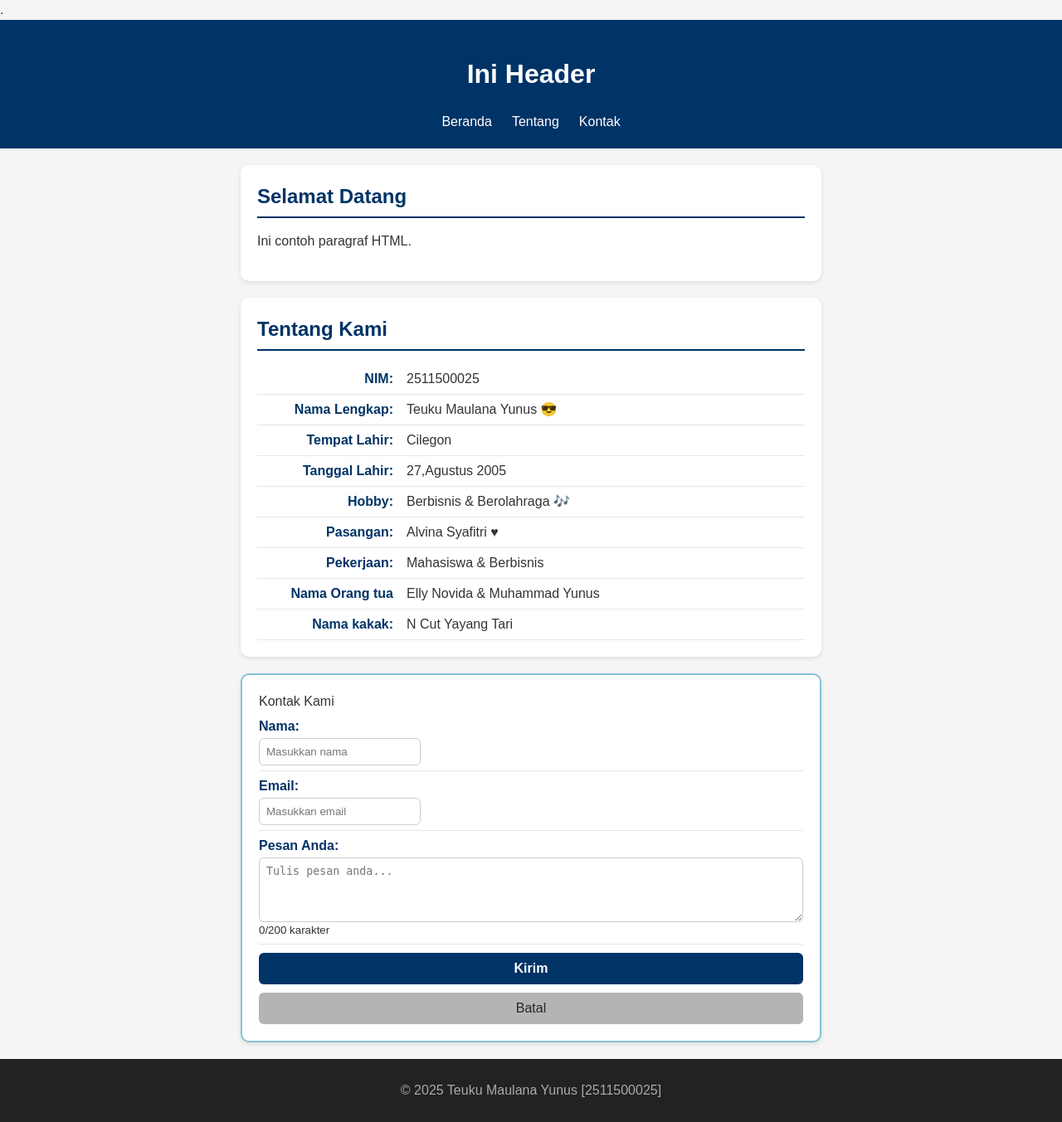
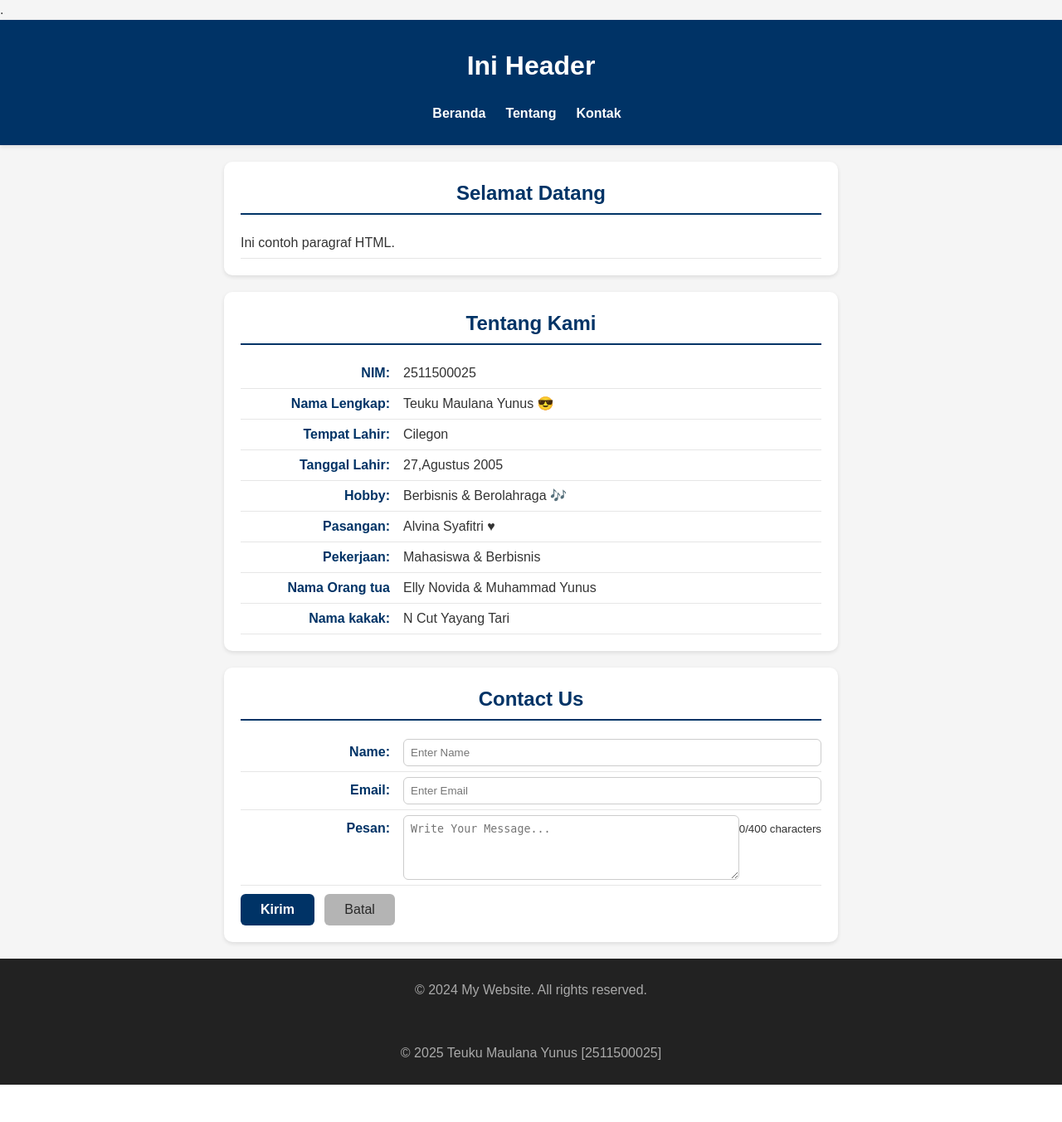
Before and after one commit to teukumaulanayunus-droid/2511500025-PWD-TI1A-25260, a PHP site: page /pertemuan-05/index.html in a window 1280 px wide. Shown: the whole page at 83% size. After the commit the page ends 1308 px from the top, so only its background shows below. Run offline with PHP 8.4, Linux system fonts and the light colour scheme.

Commit message:
styling selector ID #contact input,#contact textarea

```diff
--- a/pertemuan-05/index.html
+++ b/pertemuan-05/index.html
@@ -39,26 +39,32 @@
             <P><strong>Nama Orang tua</strong> Elly Novida & Muhammad Yunus</P>
             <P><strong>Nama kakak:</strong>N Cut Yayang Tari</p>
         </section>
-        <section id="contact" <h2>Kontak Kami</h2>
-            <form action="" method="GET">
-                <form action="" method="GET">
-                    <label for="txtNama"><span>Nama:</span>
-                        <input type="text" id="txtNama" name="txtNama" placeholder="Masukkan nama" required
-                            autocomplete="name">
+        <section id="contact">
+            <h2>Contact Us</h2>
+            <form action="" method="get">
+                <label for="txtNama"><span>Name:</span>
+                    <input type="text" id="txtNama" name="txtNama" placeholder="Enter Name" autocomplete="name">
                 </label>
                 <label for="txtEmail"><span>Email:</span>
-                        <input type="email" id="txtEmail" name="txtEmail" placeholder="Masukkan email" required
-                            autocomplete="email">
+                    <input type="email" id="txtEmail" name="txtEmail" placeholder="Enter Email" autocomplete="email">
                 </label>
-                    <label for="txtPesan"><span>Pesan Anda:</span>
-                        <textarea id="txtPesan" name="txtPesan" rows="4" placeholder="Tulis pesan anda..."
-                            required></textarea>
-                        <small id="charCount">0/200 karakter</small>
+                <label for="txtPesan"><span>Pesan:</span>
+                    <textarea id="txtPesan" maxlength="400" name="txtPesan" rows="4"
+                        placeholder="Write Your Message..."></textarea>
+                    <small id="charCount">0/400 characters</small>
                 </label>
                 <button type="submit">Kirim</button>
                 <button type="reset">Batal</button>
             </form>
         </section>
+    </main>
+    <footer>
+        <p>&copy; 2024 My Website. All rights reserved.</p>
+    </footer>
+    <script src="script.js"></script>
+</body>
+
+</html>
 </main>
 <footer>
     <p>&copy; 2025 Teuku Maulana Yunus [2511500025]</p>
--- a/pertemuan-05/style.css
+++ b/pertemuan-05/style.css
@@ -1,33 +1,38 @@
-* {
-    box-sizing: border-box;
+html {
+    scroll-behavior: smooth;
 }
 
 body {
     margin: 0;
-    font-family: Arial, Helvetica, sans-serif;
-    background: #f5f5f5;
+    font-family: Arial, sans-serif;
+    background-color: #f5f5f5;
     color: #333;
     line-height: 1.5;
 }
 
+header h1 {
+    color: #ffffff;
+}
+
 header {
-    background: #003366;
-    color: #fff;
-    padding: 20px;
+    background-color: #003366;
+    padding: 10px 0;
     text-align: center;
+    box-shadow: 0 2px 5px rgba(0, 0, 0, 0.1);
 }
 
 header ul {
+    list-style: none;
     display: flex;
     justify-content: center;
-    list-style: none;
     padding: 0;
-    margin: 10px 0 0;
+    margin-right: 10px;
 }
 
 header li a {
-    color: #fff;
     text-decoration: none;
+    color: #ffffff;
+    font-weight: 600;
     padding: 6px 12px;
 }
 
@@ -49,8 +54,19 @@ header li a:active {
     transform: translateY(1px);
 }
 
-#about {
-    background-color: #a0d8e8;
+.menu-toggle {
+    display: none;
+    font-size: 28px;
+    background: none;
+    border: none;
+    color: #fff;
+    cursor: pointer;
+}
+
+#home,
+#about,
+#contact {
+    background-color: #ffffff;
     border-radius: 10px;
     padding: 20px;
     max-width: 700px;
@@ -58,16 +74,20 @@ header li a:active {
     box-shadow: 0 2px 5px rgba(0, 0, 0, 0.1);
 }
 
-#about h2 {
+#home h2,
+#about h2,
+#contact h2 {
     color: #003366;
+    margin-top: 0;
+    padding-bottom: 6px;
     border-bottom: 2px solid #003366;
-    padding-bottom: 6px;
-    margin-top: 0;
+    text-align: center;
     margin-bottom: 16px;
-
 }
 
-#about p {
+#home p,
+#about p,
+#contact label {
     display: flex;
     justify-content: flex-start;
     align-items: baseline;
@@ -76,60 +96,7 @@ header li a:active {
     border-bottom: 1px solid #e6e6e6;
 }
 
-#about strong {
-    min-width: 180px;
-    color: #003366;
-    font-weight: 600;
-    text-align: right;
-    padding-right: 16px;
-    flex-shrink: 0;
-}
-
-
-@media (max-width: 600px) {
-    #about p {
-        flex-direction: column;
-        align-items: flex-start;
-    }
-
-    #about strong {
-        text-align: left;
-        padding-right: 0;
-        margin-bottom: 2px;
-    }
-}
-
-#contact {
-    background-color: #a0d8e8;
-    border-radius: 15px;
-    padding: 20px;
-    max-width: 700px;
-    margin: 20px auto;
-    box-shadow: 0 8px 15px rgba(0, 0, 0, 0.15);
-    border: 2px solid #86c4d8;
-
-}
-
-#contact h2 {
-    color: #19586b;
-    border-bottom: 3px solid #4a86e8;
-    padding-bottom: 12px;
-    margin-top: 0;
-    margin-bottom: 30px;
-    font-size: 2rem;
-    font-weight: 800;
-    text-align: center;
-}
-
-#contact label {
-    display: flex;
-    justify-content: flex-start;
-    align-items: flex-start;
-    margin: 0;
-    padding: 6px 0;
-    border-bottom: 1px solid #e6e6e6;
-}
-
+#about strong,
 #contact label>span {
     min-width: 180px;
     color: #003366;
@@ -175,59 +141,16 @@ header li a:active {
     font-weight: 500;
 }
 
-
 #contact button[type="submit"]:hover {
     background-color: #0379ee;
     transform: translateY(-1px);
     box-shadow: 0 2px 6px rgba(0, 0, 0, 0.2);
+    transition: background-color 0.3s ease;
 }
 
 #contact button[type="reset"]:hover {
     background-color: #cccccc;
     transform: translateY(-1px);
-}
-
-
-#contact label {
-    flex-direction: column;
-    align-items: flex-start;
-}
-
-#contact label>span {
-    text-align: left;
-    padding-right: 0;
-    margin-bottom: 2px;
-}
-
-#contact textarea,
-#contact button {
-    width: 100%;
-}
-
-#home,
-#about,
-#contact {
-    background-color: #ffffff;
-    border-radius: 10px;
-    padding: 20px;
-    max-width: 700px;
-    margin: 20px auto;
-    box-shadow: 0 2px 5px rgba(0, 0, 0,
-            0.1);
-}
-
-#home h2,
-#about h2,
-#contact h2 {
-    color: #003366;
-    border-bottom: 2px solid #003366;
-    padding-bottom: 6px;
-    margin-top: 0;
-    margin-bottom: 16px;
-}
-
-#home p {
-    text-align: justify;
 }
 
 footer {
```
Also changed, not shown: other parts of pertemuan-05/style.css (+33 -31 lines). Lines whose indentation alone changed are shown as unchanged.
